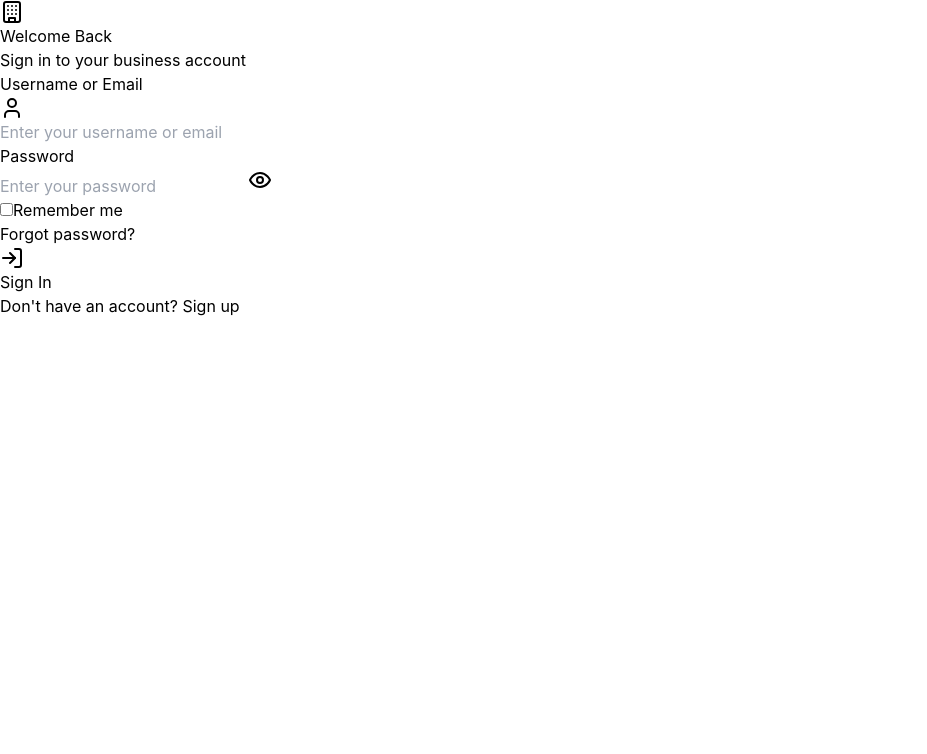
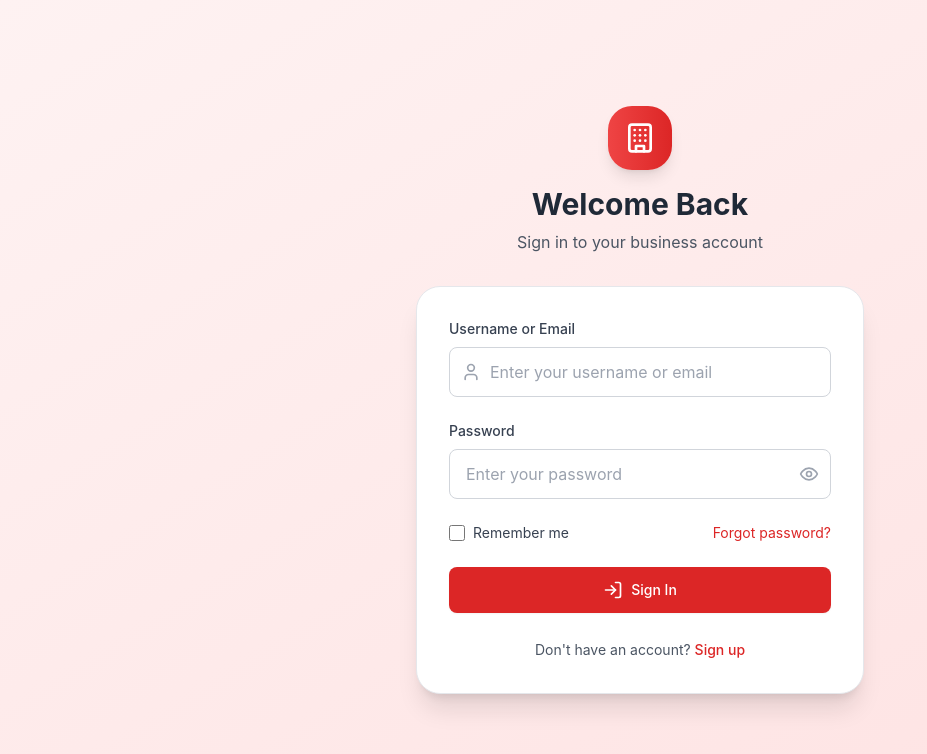
Before and after one commit to FASALURAHMANMK/EBS_Lite, a Next.js app in the folder next_frontend_web/: page /login in a window 1280 px wide. Shown: the top 754 px of the page, without its empty margins (0-927 px from the left). Built offline with nearby package versions, Linux system fonts and the light colour scheme; no server answers.

Commit message:
Simplify Tailwind content path and add dynamic color safelist

```diff
--- a/next_frontend_web/tailwind.config.js
+++ b/next_frontend_web/tailwind.config.js
@@ -1,9 +1,11 @@
 /** @type {import('tailwindcss').Config} */
 module.exports = {
-  content: [
-    './pages/**/*.{js,ts,jsx,tsx,mdx}',
-    './components/**/*.{js,ts,jsx,tsx,mdx}',
-    './app/**/*.{js,ts,jsx,tsx,mdx}',
+  content: ['./src/**/*.{js,ts,jsx,tsx,mdx}'],
+  safelist: [
+    {
+      pattern:
+        /^(bg|text|border)-(red|yellow|blue)-(50|100|200|300|400|500|600|700|800|900)$/,
+    },
   ],
   darkMode: 'class', // Enable class-based dark mode
   theme: {
```
